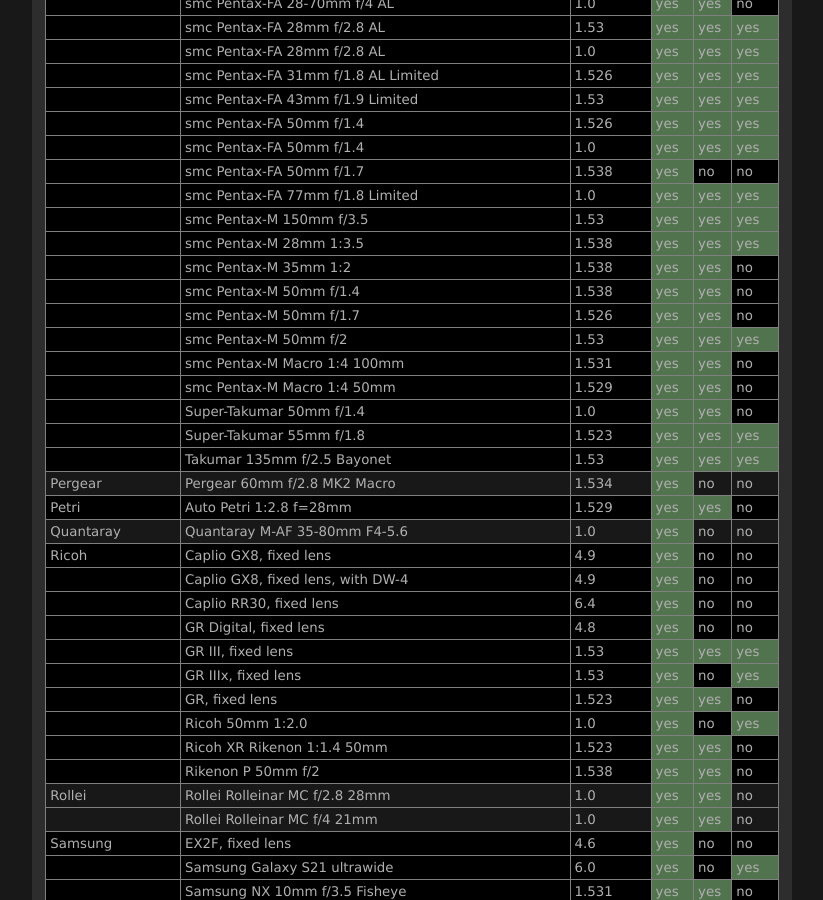
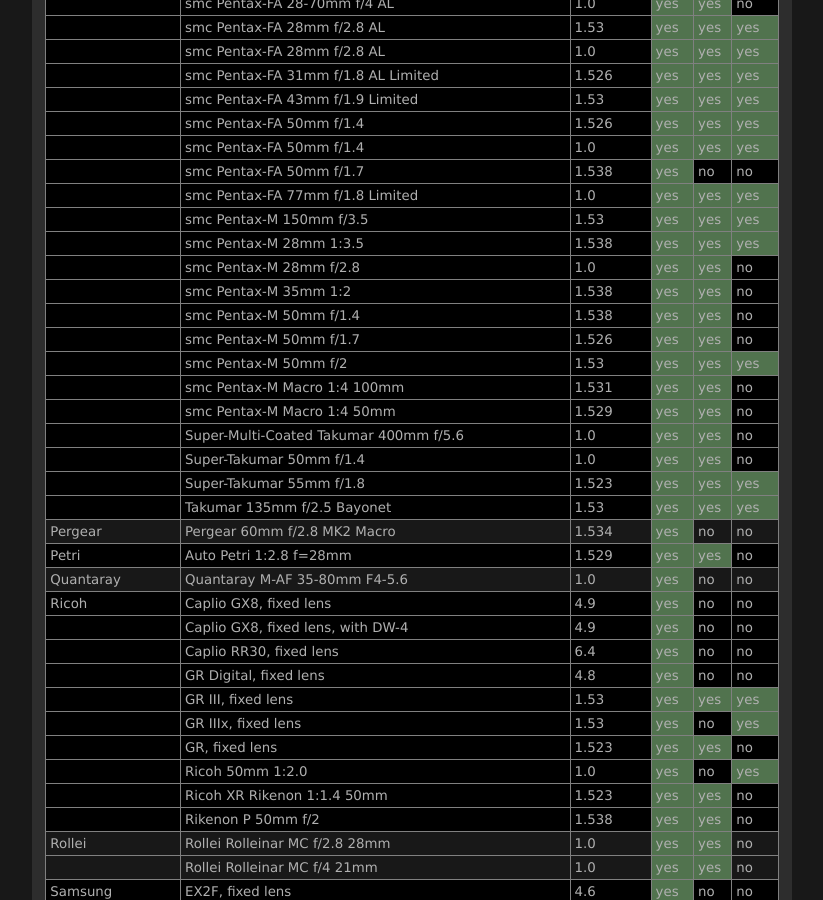
Before and after one commit to lensfun/lensfun.github.io, a Jekyll site: the page built from _posts/lenslist/2999-12-31-Lenslist-master.md, in a window 1280 px wide and 900 px high, scrolled down 23290 px. Shown: the whole window, without its empty margins (284-1107 px from the left). Built offline with Jekyll 4.4.1, drawn with Linux system fonts in a browser that asks for light colours.

Commit message:
Update master lens list from GitHub Actions

```diff
--- a/_posts/lenslist/2999-12-31-Lenslist-master.md
+++ b/_posts/lenslist/2999-12-31-Lenslist-master.md
@@ -958,12 +958,14 @@ This list was generated on 2025-10-15 from current Lensfun sources. Your Lensfun
 <tr class="lenslist-bg1"><td></td><td>smc Pentax-FA 77mm f/1.8 Limited</td><td>1.0</td><td class="lenslist-highlight lenslist-check">yes</td><td class="lenslist-highlight lenslist-check">yes</td><td class="lenslist-highlight lenslist-check">yes</td></tr>
 <tr class="lenslist-bg1"><td></td><td>smc Pentax-M 150mm f/3.5</td><td>1.53</td><td class="lenslist-highlight lenslist-check">yes</td><td class="lenslist-highlight lenslist-check">yes</td><td class="lenslist-highlight lenslist-check">yes</td></tr>
 <tr class="lenslist-bg1"><td></td><td>smc Pentax-M 28mm 1:3.5</td><td>1.538</td><td class="lenslist-highlight lenslist-check">yes</td><td class="lenslist-highlight lenslist-check">yes</td><td class="lenslist-highlight lenslist-check">yes</td></tr>
+<tr class="lenslist-bg1"><td></td><td>smc Pentax-M 28mm f/2.8</td><td>1.0</td><td class="lenslist-highlight lenslist-check">yes</td><td class="lenslist-highlight lenslist-check">yes</td><td class="lenslist-check">no</td></tr>
 <tr class="lenslist-bg1"><td></td><td>smc Pentax-M 35mm 1:2</td><td>1.538</td><td class="lenslist-highlight lenslist-check">yes</td><td class="lenslist-highlight lenslist-check">yes</td><td class="lenslist-check">no</td></tr>
 <tr class="lenslist-bg1"><td></td><td>smc Pentax-M 50mm f/1.4</td><td>1.538</td><td class="lenslist-highlight lenslist-check">yes</td><td class="lenslist-highlight lenslist-check">yes</td><td class="lenslist-check">no</td></tr>
 <tr class="lenslist-bg1"><td></td><td>smc Pentax-M 50mm f/1.7</td><td>1.526</td><td class="lenslist-highlight lenslist-check">yes</td><td class="lenslist-highlight lenslist-check">yes</td><td class="lenslist-check">no</td></tr>
 <tr class="lenslist-bg1"><td></td><td>smc Pentax-M 50mm f/2</td><td>1.53</td><td class="lenslist-highlight lenslist-check">yes</td><td class="lenslist-highlight lenslist-check">yes</td><td class="lenslist-highlight lenslist-check">yes</td></tr>
 <tr class="lenslist-bg1"><td></td><td>smc Pentax-M Macro 1:4 100mm</td><td>1.531</td><td class="lenslist-highlight lenslist-check">yes</td><td class="lenslist-highlight lenslist-check">yes</td><td class="lenslist-check">no</td></tr>
 <tr class="lenslist-bg1"><td></td><td>smc Pentax-M Macro 1:4 50mm</td><td>1.529</td><td class="lenslist-highlight lenslist-check">yes</td><td class="lenslist-highlight lenslist-check">yes</td><td class="lenslist-check">no</td></tr>
+<tr class="lenslist-bg1"><td></td><td>Super-Multi-Coated Takumar 400mm f/5.6</td><td>1.0</td><td class="lenslist-highlight lenslist-check">yes</td><td class="lenslist-highlight lenslist-check">yes</td><td class="lenslist-check">no</td></tr>
 <tr class="lenslist-bg1"><td></td><td>Super-Takumar 50mm f/1.4</td><td>1.0</td><td class="lenslist-highlight lenslist-check">yes</td><td class="lenslist-highlight lenslist-check">yes</td><td class="lenslist-check">no</td></tr>
 <tr class="lenslist-bg1"><td></td><td>Super-Takumar 55mm f/1.8</td><td>1.523</td><td class="lenslist-highlight lenslist-check">yes</td><td class="lenslist-highlight lenslist-check">yes</td><td class="lenslist-highlight lenslist-check">yes</td></tr>
 <tr class="lenslist-bg1"><td></td><td>Takumar 135mm f/2.5 Bayonet</td><td>1.53</td><td class="lenslist-highlight lenslist-check">yes</td><td class="lenslist-highlight lenslist-check">yes</td><td class="lenslist-highlight lenslist-check">yes</td></tr>
```
